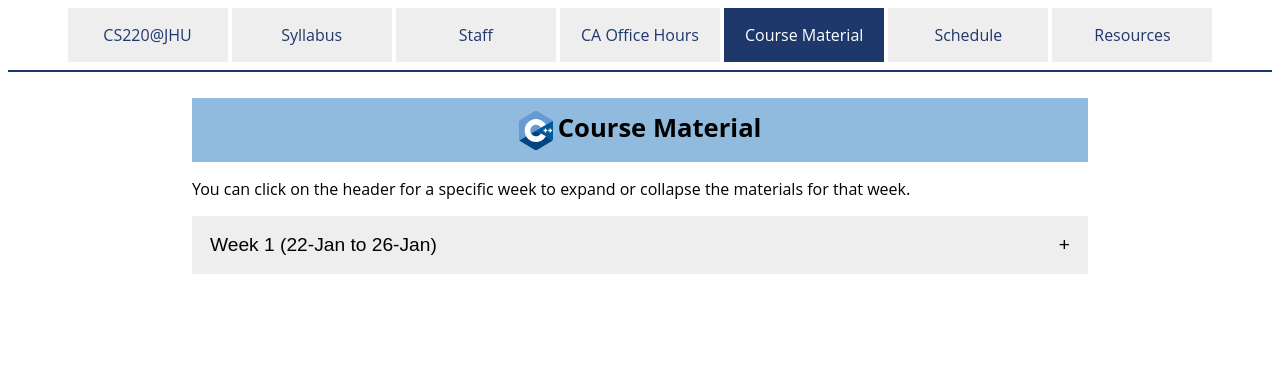
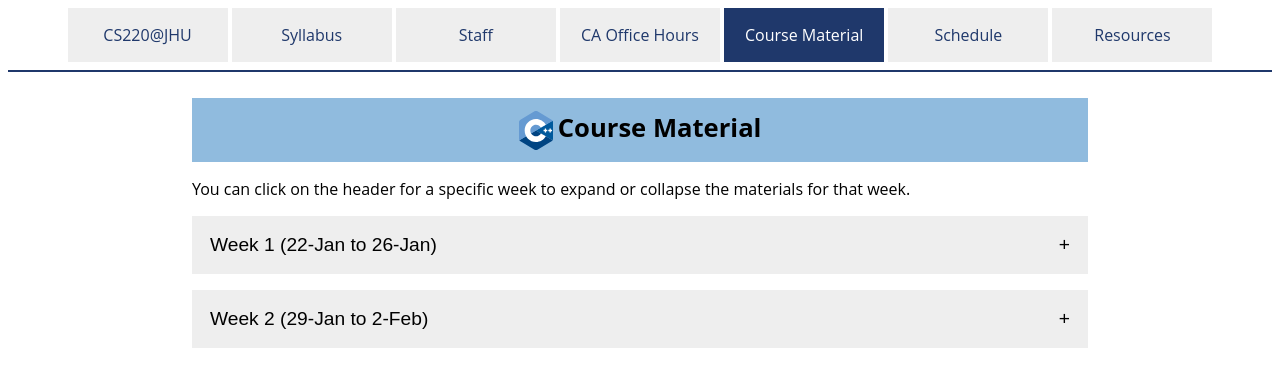
Before and after one commit to jhu-ip/cs220-f24, a Jekyll site: the page built from material.md, in a window 1280 px wide. Shown: the top 387 px of the page. Built offline with Jekyll 4.4.1, drawn with Linux system fonts in a browser that asks for light colours; some of the changed lines change nothing that is shown.

Commit message:
added week 2 material

```diff
--- a/material.md
+++ b/material.md
@@ -68,42 +68,41 @@ the materials for that week.
 </table>
 </div>
 
-<!--
-<button type="button" id="week_2_toggle" class="week_control_button">Week 2 (4-Sep to 8-Sep)</button>
+<button type="button" id="week_2_toggle" class="week_control_button">Week 2 (29-Jan to 2-Feb)</button>
 <div id="week_2" class="collapsible">
 <table>
   <thead>
     <tr>
       <th></th>
-      <th>Labor Day (4-Sep)</th>
-      <th>Day 4 (6-Sep)</th>
-      <th>Day 5 (8-Sep)</th>
+      <th>Day 4 (29-Jan)</th>
+      <th>Day 5 (31-Jan)</th>
+      <th>Day 6 (2-Feb)</th>
     </tr>
   </thead>
   <tbody>
     <tr>
       <td>Videos</td>
-      <td>NA</td>
       <td><a class='external' target='_blank' href='https://jh.hosted.panopto.com/Panopto/Pages/Viewer.aspx?id=45b14d44-3d4e-4fd7-b0c0-ae230027aef2'>Logical operators, control flow</a></td>
       <td><a class='external' target='_blank' href='https://jh.hosted.panopto.com/Panopto/Pages/Viewer.aspx?id=58f4d402-fd0d-4868-b805-ae230027ab93'>Arrays, ASCII</a><br><a class='external' target='_blank' href='https://jh.hosted.panopto.com/Panopto/Pages/Viewer.aspx?id=06a4f1da-f6a1-4212-b686-ae230027ab33'>C strings</a></td>
+      <td><a class='external' target='_blank' href='https://jh.hosted.panopto.com/Panopto/Pages/Viewer.aspx?id=ae149930-15ce-460c-a2df-ae230027aac0'>File I/O, assert, math functions</a><br><a class='external' target='_blank' href='https://jh.hosted.panopto.com/Panopto/Pages/Viewer.aspx?id=1de2958b-f8b8-4fae-ac47-ae230027aa77'>Writing functions, command line arguments</a><br></td>
     </tr>
     <tr>
       <td>Slides</td>
-      <td>NA</td>
       <td><a href='slides/day04_control_flow.pdf'>Logical operators, control flow</a></td>
       <td><a href='slides/day05_arrays.pdf'>Arrays</a><br><a href='slides/day05_c_strings.pdf'>C strings</a></td>
+      <td><a href='slides/day06_fileio_assertion_math.pdf'>File I/O, assert, math functions</a><br><a href='slides/day06_functions_command_line_arguments.pdf'>Writing functions, command line arguments</a><br></td>
     </tr>
     <tr>
       <td>Recap<br>Questions</td>
-      <td>NA</td>
       <td><a href='questions/day04.html'>Day 4</a></td>
       <td><a href='questions/day05.html'>Day 5</a></td>
+      <td><a href='questions/day06.html'>Day 6</a></td>
     </tr>
     <tr>
       <td>Exercise</td>
-      <td>NA</td>
       <td><a href='exercise/ex04.html'>Exercise 4</a></td>
       <td><a href='exercise/ex05.html'>Exercise 5</a></td>
+      <td><a href='exercise/ex06.html'>Exercise 6</a></td>
     </tr>
     <tr>
       <td>Additional<br>Resources</td>
@@ -114,7 +113,7 @@ the materials for that week.
   </tbody>
 </table>
 </div>
-
+<!--
 <button type="button" id="week_3_toggle" class="week_control_button">Week 3 (11-Sep to 15-Sep)</button>
 <div id="week_3" class="collapsible">
 <table>
@@ -130,13 +129,13 @@ the materials for that week.
   <tbody>
     <tr>
       <td>Videos</td>
-      <td><a class='external' target='_blank' href='https://jh.hosted.panopto.com/Panopto/Pages/Viewer.aspx?id=ae149930-15ce-460c-a2df-ae230027aac0'>File I/O, assert, math functions</a><br><a class='external' target='_blank' href='https://jh.hosted.panopto.com/Panopto/Pages/Viewer.aspx?id=1de2958b-f8b8-4fae-ac47-ae230027aa77'>Writing functions, command line arguments</a><br></td>
+      <td></td>
       <td><a class='external' target='_blank' href='https://jh.hosted.panopto.com/Panopto/Pages/Viewer.aspx?id=bbef007b-88a8-4e42-bcc4-ae230027a8f4'>Function declarations</a><br><a class='external' target='_blank' href='https://jh.hosted.panopto.com/Panopto/Pages/Viewer.aspx?id=c18158bd-cf31-48c4-a2c0-ae230027a87e'>Passing arrays to functions</a><br><a class='external' target='_blank' href='https://jh.hosted.panopto.com/Panopto/Pages/Viewer.aspx?id=12215376-94e9-48dd-8d5a-ae230027937e'>Recursion</a></td>
       <td><a class='external' target='_blank' href='https://jh.hosted.panopto.com/Panopto/Pages/Viewer.aspx?id=76660996-f221-4bda-85bf-ae230027aa0b'>Separate compilation</a><br><a class='external' target='_blank' href='https://jh.hosted.panopto.com/Panopto/Pages/Viewer.aspx?id=956ae811-74a5-48f2-8d73-ae230027a9b0'>Makefiles</a><br><a class='external' target='_blank' href='https://jh.hosted.panopto.com/Panopto/Pages/Viewer.aspx?id=76a9e1f6-07f3-483c-9341-ae230027a948'>Header guards</a></td>
     </tr>
     <tr>
       <td>Slides</td>
-      <td><a href='slides/day06_fileio_assertion_math.pdf'>File I/O, assert, math functions</a><br><a href='slides/day06_functions_command_line_arguments.pdf'>Writing functions, command line arguments</a><br></td>
+      <td></td>
       <td><a href='slides/day07_function_declaration.pdf'>Function declarations</a><br><a href='slides/day07_passing_arrays_to_functions.pdf'>Passing arrays to functions</a><br><a href='slides/day07_recursion.pdf'>Recursion</a></td>
       <td><a href='slides/day08_separate_compilation.pdf'>Separate compilation</a><br><a href='slides/day08_makefiles.pdf'>Makefiles</a><br><a href='slides/day08_header_guards.pdf'>Header guards</a></td>
     </tr>
```
